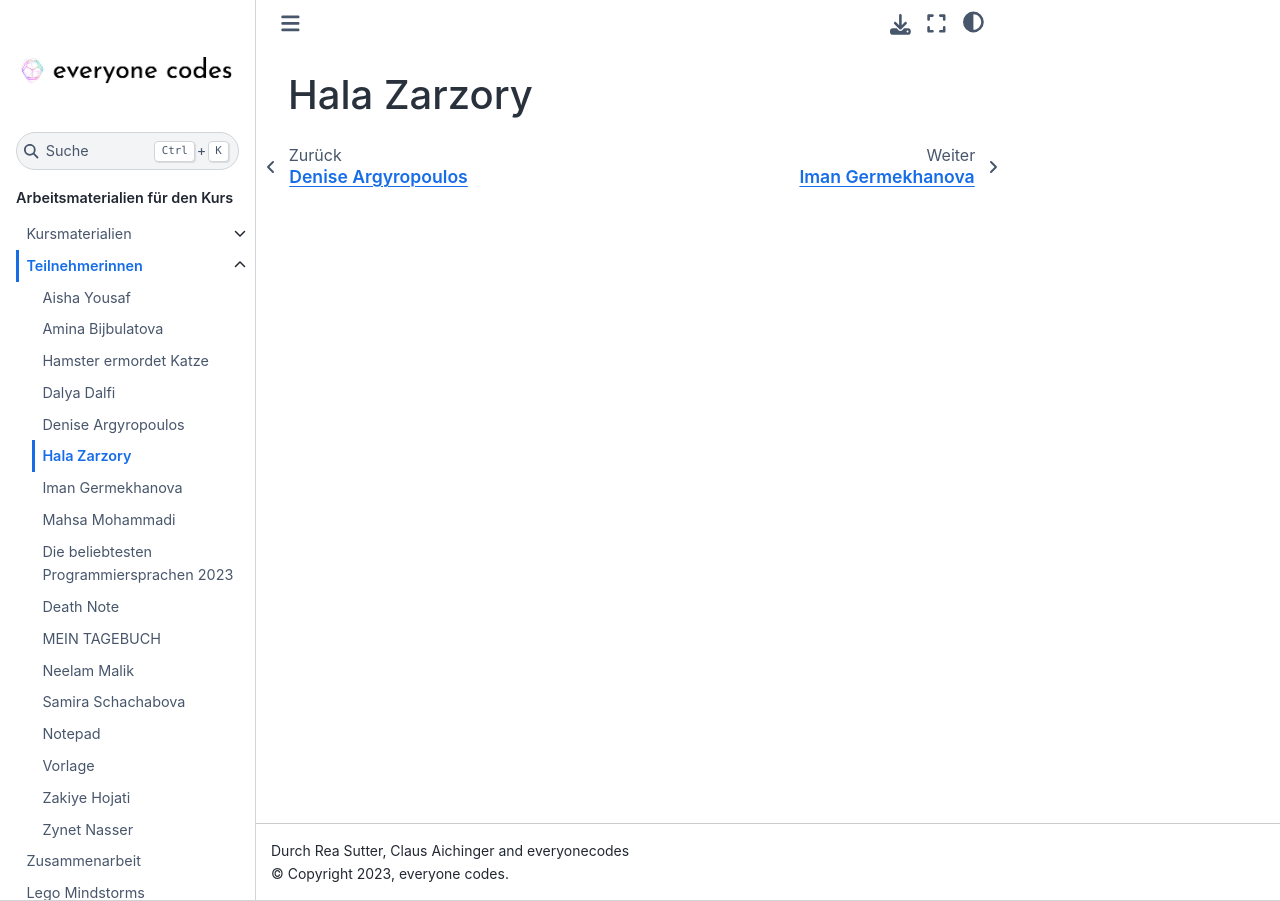
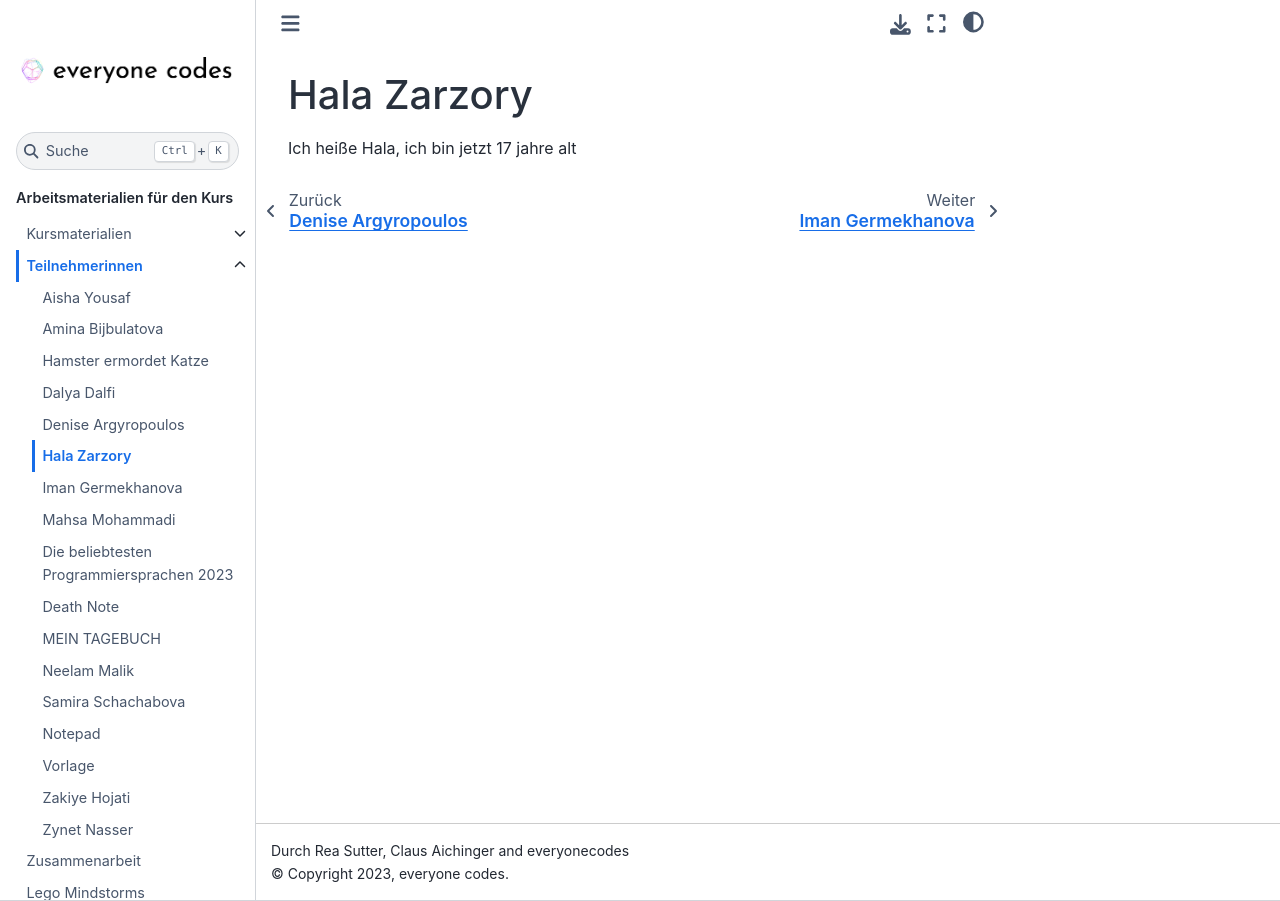
Before and after one commit to ec-mentors/IT-ist-das-was-fuer-mich-i05, a Sphinx documentation site: the page built from source/participants/hala-zarzory.md, in a window 1280 px wide. Built offline with Sphinx 7.4.7 and the Sphinx Book theme 1.1.4, drawn with Linux system fonts in a browser that asks for light colours.

Commit message:
Update hala-zarzory.md

```diff
--- a/source/participants/hala-zarzory.md
+++ b/source/participants/hala-zarzory.md
@@ -1 +1,2 @@
 # Hala Zarzory
+Ich heiße Hala, ich bin jetzt 17 jahre alt
```
